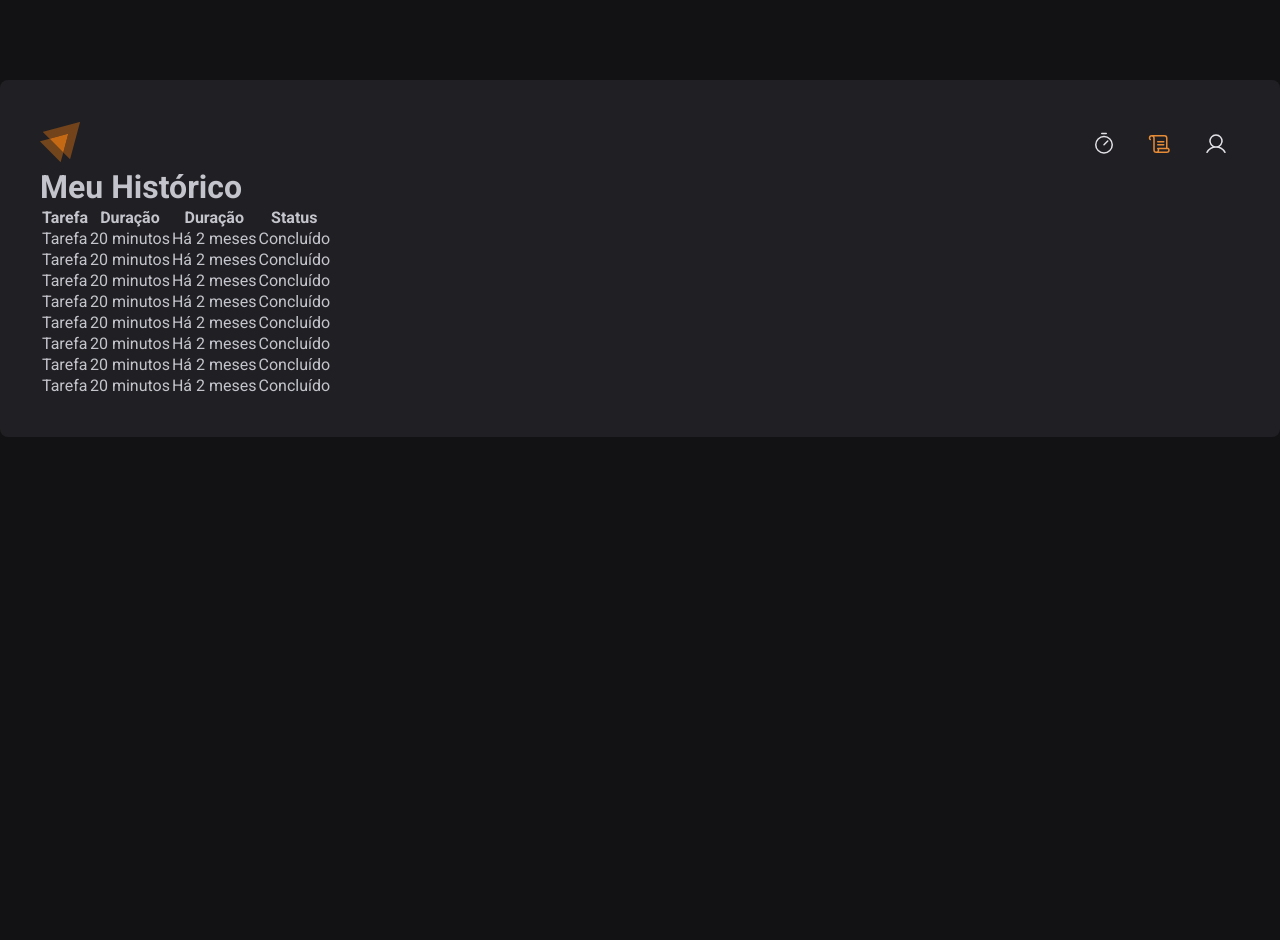
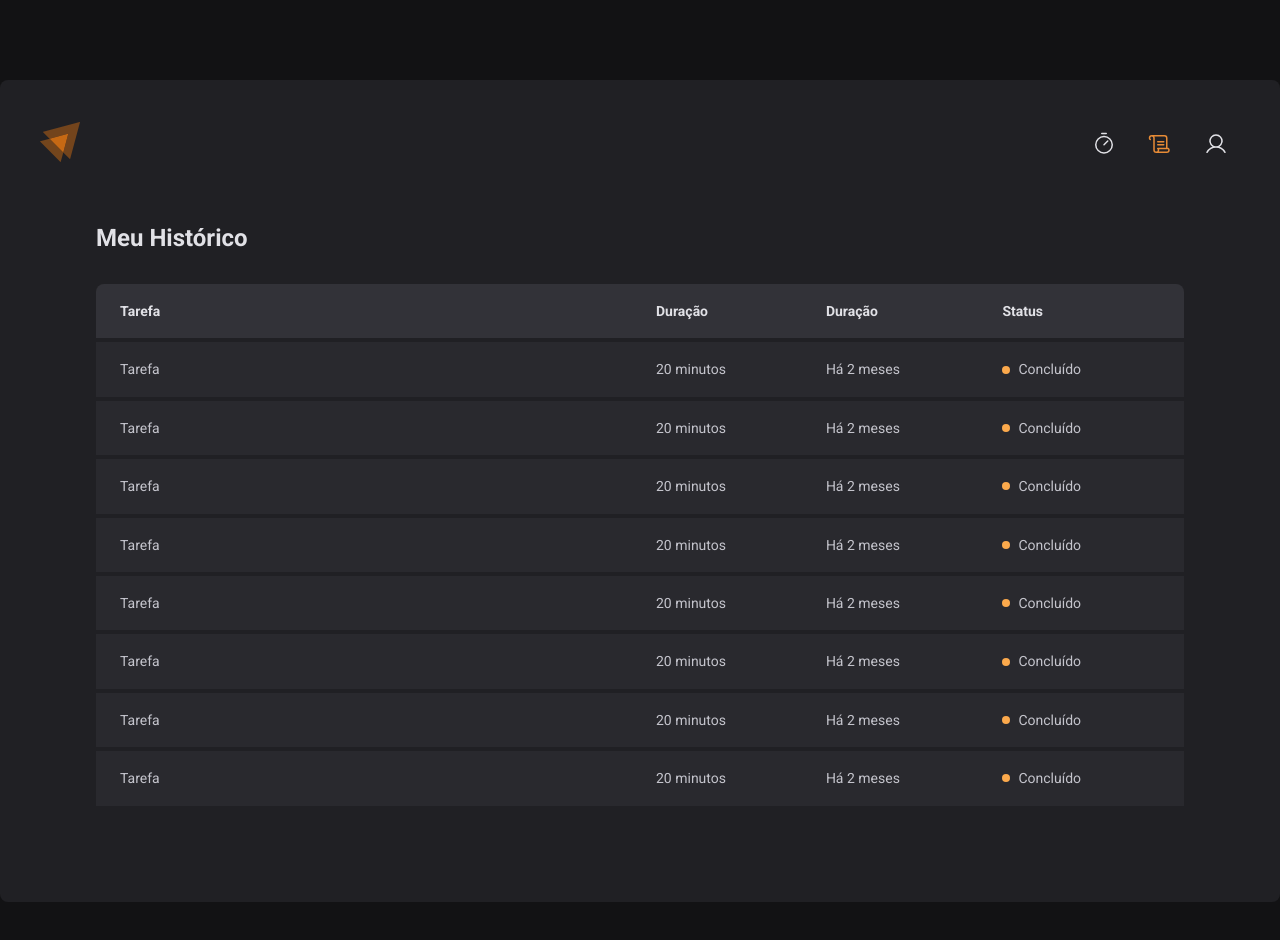
Before and after one commit to joaoramosty/pomotimer, a React (Vite) app: page /history in a window 1280 px wide. Shown: the top 940 px of the page. Before the commit the page ends 800 px from the top, so only its background shows below. Built offline with nearby package versions, Linux system fonts and the light colour scheme.

Commit message:
add new colors

```diff
--- a/src/pages/History/index.tsx
+++ b/src/pages/History/index.tsx
@@ -1,4 +1,4 @@
-import {HistoryContainer,HistoryList} from "./styles";
+import {HistoryContainer,HistoryList,Status} from "./styles";
 export function History() {
     return (
       <HistoryContainer>
@@ -18,49 +18,65 @@ export function History() {
                   <td>Tarefa</td>
                   <td>20 minutos</td>
                   <td>Há 2 meses</td>
-                  <td>Concluído</td>
+                  <td>
+                    <Status>Concluído</Status>
+                  </td>
                 </tr>
                 <tr >
                   <td>Tarefa</td>
                   <td>20 minutos</td>
                   <td>Há 2 meses</td>
-                  <td>Concluído</td>
+                  <td>
+                    <Status>Concluído</Status>
+                  </td>
                 </tr>
                 <tr >
                   <td>Tarefa</td>
                   <td>20 minutos</td>
                   <td>Há 2 meses</td>
-                  <td>Concluído</td>
+                  <td>
+                    <Status>Concluído</Status>
+                  </td>
                 </tr>
                 <tr >
                   <td>Tarefa</td>
                   <td>20 minutos</td>
                   <td>Há 2 meses</td>
-                  <td>Concluído</td>
+                  <td>
+                    <Status>Concluído</Status>
+                  </td>
                 </tr>
                 <tr >
                   <td>Tarefa</td>
                   <td>20 minutos</td>
                   <td>Há 2 meses</td>
-                  <td>Concluído</td>
+                  <td>
+                    <Status>Concluído</Status>
+                  </td>
                 </tr>
                 <tr >
                   <td>Tarefa</td>
                   <td>20 minutos</td>
                   <td>Há 2 meses</td>
-                  <td>Concluído</td>
+                  <td>
+                    <Status>Concluído</Status>
+                  </td>
                 </tr>
                 <tr >
                   <td>Tarefa</td>
                   <td>20 minutos</td>
                   <td>Há 2 meses</td>
-                  <td>Concluído</td>
+                  <td>
+                    <Status>Concluído</Status>
+                  </td>
                 </tr>
                 <tr >
                   <td>Tarefa</td>
                   <td>20 minutos</td>
                   <td>Há 2 meses</td>
-                  <td>Concluído</td>
+                  <td>
+                    <Status>Concluído</Status>
+                  </td>
                 </tr>
           </tbody>
         </table>
--- a/src/pages/History/styles.ts
+++ b/src/pages/History/styles.ts
@@ -1,9 +1,77 @@
 import styled from "styled-components";
 
 export const HistoryContainer = styled.main`
-    color: ${(props)=>props.theme[""]};
+    flex: 1;
+    padding: 3.5rem;
+    display: flex;
+    flex-direction: column;
+
+    h1{
+        font-size: 1.5rem;
+        color: ${(props)=> props.theme['gray-100']};
+    }
+
+
 `;
 
 export const HistoryList = styled.div`
+    flex:1;
+    overflow: auto;
+    margin-top: 2rem;
 
+    table{
+        width: 100%;
+        border-collapse: collapse;
+        min-width: 600px;
+
+        th{
+            font-size: 0.875rem;
+            background-color: ${(props)=> props.theme['gray-600']};
+            color: ${(props)=> props.theme['gray-100']};
+            padding: 1rem;
+            text-align: left;
+            line-height: 1.6;
+
+            &:first-child{
+                border-top-left-radius: 8px;
+                padding-left: 1.5rem;
+            }
+
+            &:last-child{
+                border-top-right-radius: 8px;
+                padding-right: 1.5rem;
+            }
+        }
+
+        td{
+            background-color: ${(props)=> props.theme['gray-700']};
+            border-top: 4px solid ${(props) => props.theme['gray-800']};
+            padding: 1rem;
+            font-size: .875rem;
+            line-height: 1.6;
+
+            &:first-child{
+                width: 50%;
+                padding-left: 1.5rem;
+            }
+
+            &:last-child{
+                padding-right: 1.5rem;
+            }
+        }
+    }
 `;
+
+export const Status = styled.span`
+    display:flex;
+    align-items:center;
+    gap: .5rem;
+
+    &::before{
+        content: '';
+        width: .5rem;
+        height: .5rem;
+        border-radius: 50%;
+        background: ${(props)=> props.theme['yellow-500']};
+    }
+`;
```
